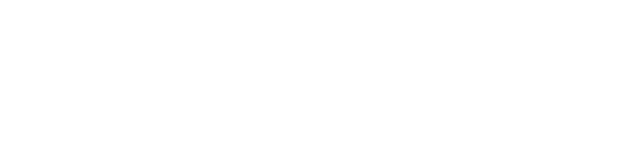
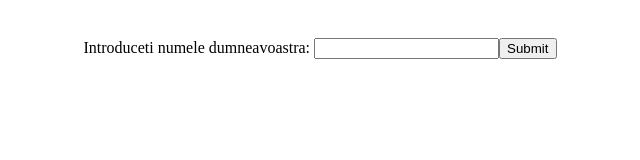
Before and after one commit to jsleveloper/Workout-Form, a plain HTML site: page index.html in a window 1280 px wide. Shown: the whole page, without its empty margins (320-960 px from the left). Drawn offline with Linux system fonts and the light colour scheme.

Commit message:
Create the input field

```diff
--- a/index.html
+++ b/index.html
@@ -4,10 +4,13 @@
     <meta charset="UTF-8">
     <meta name="viewport" content="width=device-width, initial-scale=1.0">
     <title>Workout - Form</title>
-    <link rel="stylesheet" href="">
-    <script defer></script>
+    <link rel="stylesheet" href="styles.css">
+    <script defer src="index.js"></script>
 </head>
 <body>
-
+    <div class="container">
+        <label>Introduceti numele dumneavoastra: <input id="name" type="text" required /></label>
+        <input type="submit" value="Submit" />
+    </div>
 </body>
 </html>
--- a/styles.css
+++ b/styles.css
@@ -0,0 +1,6 @@
+.container {
+    display: flex;
+    justify-content: center;
+    align-items: center;
+    padding: 30px;
+  }
```
